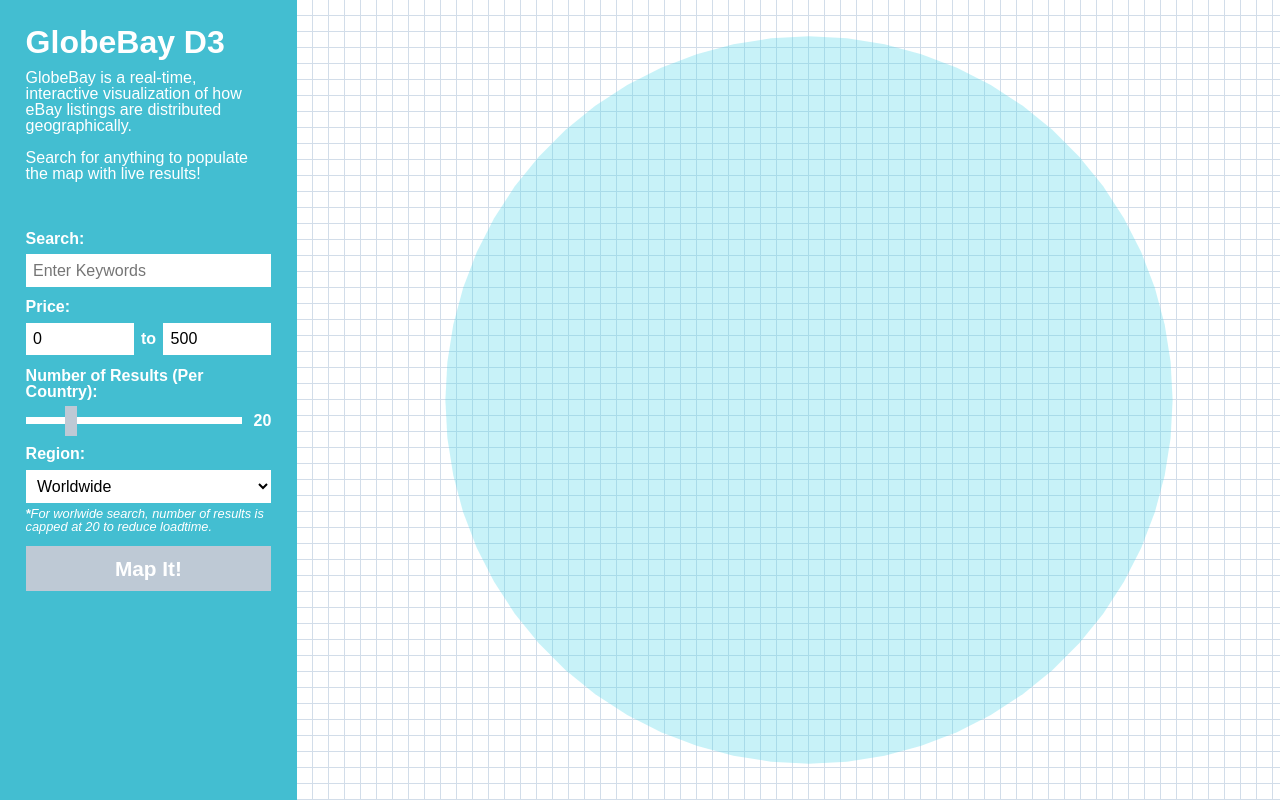
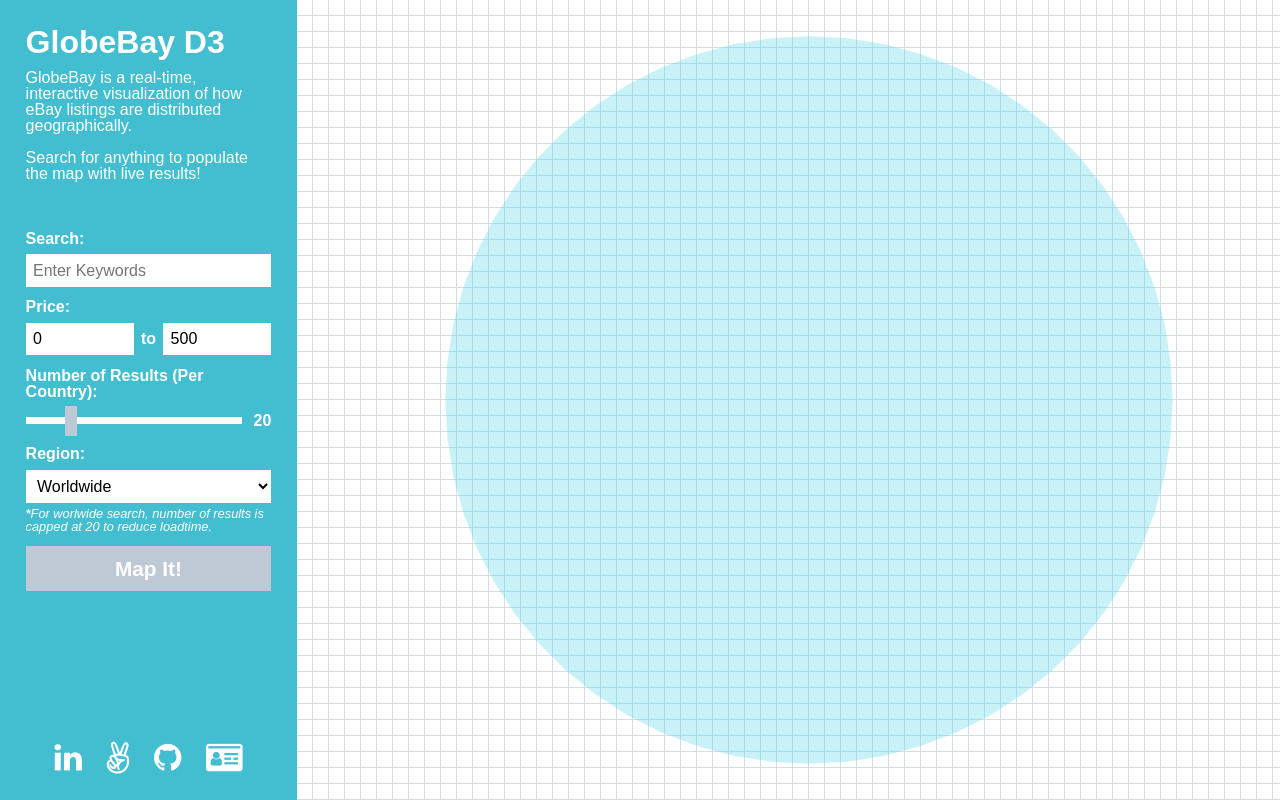
Before and after one commit to pauliewax/d3globe, a website built with webpack: page index.html in a window 1280 px wide. Built offline with nearby package versions, Linux system fonts and the light colour scheme.

Commit message:
Add portfolio links

```diff
--- a/css/master.css
+++ b/css/master.css
@@ -139,6 +139,24 @@
   text-transform: uppercase;
 }
 
+#links {
+  display: flex;
+  justify-content: center;
+  align-items: center;
+  margin-top: auto;
+}
+
+#links a {
+  margin-right: 10%;
+}
+
+#links a:last-of-type {
+  margin-right: 0;
+}
+
+#links i {
+  color: white;
+}
 .hidden {
   display: none;
 }
--- a/index.html
+++ b/index.html
@@ -4,6 +4,7 @@
     <meta charset="utf-8">
     <title>GlobeBay D3</title>
     <link rel="shortcut icon" type="image/x-icon" href="favicon.ico">
+    <link rel="stylesheet" href="https://maxcdn.bootstrapcdn.com/font-awesome/4.7.0/css/font-awesome.min.css">
     <link rel="stylesheet" href="css/master.css">
     <script src="https://ajax.googleapis.com/ajax/libs/jquery/3.2.1/jquery.min.js"></script>
     <script src="https://d3js.org/d3.v4.min.js" charset="utf-8"></script>
@@ -68,6 +69,12 @@
       <aside id="errorBox" class="hidden">
         <div id="errors"></div>
       </aside>
+      <aside id="links">
+        <a href="https://www.linkedin.com/in/pauljoeng/" target="_blank"><i class="fa fa-linkedin fa-2x"></i></a>
+        <a href="https://angel.co/paul-eng" target="_blank"><i class="fa fa-angellist fa-2x"></i></a>
+        <a href="https://github.com/pauliewax" target="_blank"><i class="fa fa-github fa-2x"></i></a>
+        <a href="https://pauliewax.github.io" target="_blank"><i class="fa fa-drivers-license fa-2x"></i></a>
+      </aside>
     </form>
 
   </body>
```
